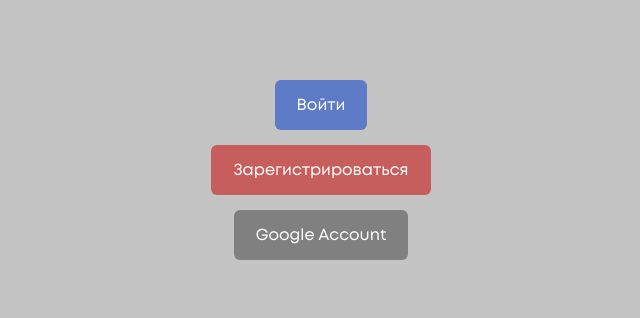
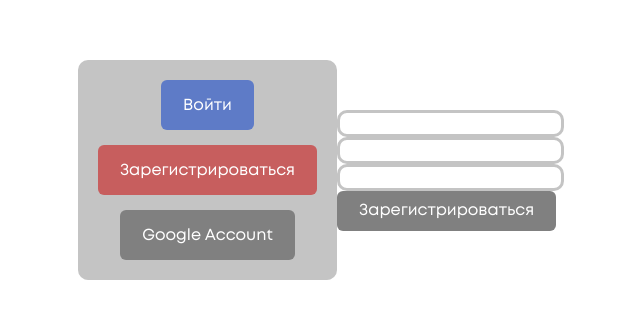
Before and after one commit to skranee/mappie, a React (Vite) app: page /auth in a window 1280 px wide. Shown: the part 230-548 px from the top of the page, without its empty margins (319-959 px from the left). Built offline with nearby package versions, Linux system fonts and the light colour scheme; no server answers.

Commit message:
feat: auth with email and password, navigation

```diff
--- a/src/assets/styles/global.css
+++ b/src/assets/styles/global.css
@@ -16,7 +16,7 @@
 }
 
 body {
-    background-color: var(--color-gray);
+    background-color: var(--color-white);
 }
 
 a {
--- a/src/components/Login/Login.tsx
+++ b/src/components/Login/Login.tsx
@@ -1,23 +1,81 @@
 import styles from './Login.module.css';
 import { Button } from '@/components/controls/Button/Button.tsx';
 import { useAuth } from '@/hooks/useAuth.ts';
+import { useAppDispatch } from '@/hooks/useAppDispatch.ts';
+import { useAppSelector } from '@/hooks/useAppSelector.ts';
+import { setSignMode } from '@/store/slices/AuthSlice.ts';
+import { type FormEvent, useState } from 'react';
+import { Input } from '@/components/controls/Input/Input.tsx';
 
 export const Login = () => {
-  const { signInWithGoogle } = useAuth();
+  const signMode = useAppSelector(state => state.auth.signMode);
+
+  const dispatch = useAppDispatch();
+  const { signInWithGoogle, signInWithPassword, signUpWithPassword } = useAuth();
+
+  const [email, setEmail] = useState('');
+  const [password, setPassword] = useState('');
+  const [confirmedPassword, setConfirmPassword] = useState('');
+
+  const setSignInMode = () => {
+    dispatch(setSignMode('signIn'));
+  };
+
+  const setSignUpMode = () => {
+    dispatch(setSignMode('signUp'));
+  };
+
+  const signIn = (event: FormEvent) => {
+    event.preventDefault();
+    signInWithPassword(email, password);
+  };
+
+  const signUp = (event: FormEvent) => {
+    if (password !== confirmedPassword) {
+      return;
+    }
+
+    event.preventDefault();
+    signUpWithPassword(email, password);
+  };
 
   return (
     <div className={styles.login}>
       <div className={styles.login__form}>
-        <Button version='blue' square={false} size='md'>
+        <Button version='blue' square={false} size='md' onClick={setSignInMode}>
           Войти
         </Button>
-        <Button version='red' square={false} size='md'>
+        <Button version='red' square={false} size='md' onClick={setSignUpMode}>
           Зарегистрироваться
         </Button>
         <Button version='gray-light' square={false} size='md' onClick={signInWithGoogle}>
           Google Account
         </Button>
       </div>
+      <form onSubmit={e => signIn(e)} className={styles.login__signContainer}>
+        {signMode === 'signIn' && signMode ? (
+          <>
+            <Input version='text' value={email} onChange={e => setEmail(e.target.value)} />
+            <Input version='text' value={password} onChange={e => setPassword(e.target.value)} />
+            <Button version='gray-light' square={false} size='sm' onClick={signIn}>
+              Войти
+            </Button>
+          </>
+        ) : (
+          <>
+            <Input version='text' value={email} onChange={e => setEmail(e.target.value)} />
+            <Input version='text' value={password} onChange={e => setPassword(e.target.value)} />
+            <Input
+              version='text'
+              value={confirmedPassword}
+              onChange={e => setConfirmPassword(e.target.value)}
+            />
+            <Button version='gray-light' square={false} size='sm' onClick={signUp}>
+              Зарегистрироваться
+            </Button>
+          </>
+        )}
+      </form>
     </div>
   );
 };
--- a/src/components/Sidebar/Sidebar.module.css
+++ b/src/components/Sidebar/Sidebar.module.css
@@ -30,6 +30,7 @@
     border-radius: 50%;
     width: 48px;
     height: 48px;
+    object-fit: cover;
 }
 
 .sidebar__main {
--- a/src/components/Sidebar/Sidebar.tsx
+++ b/src/components/Sidebar/Sidebar.tsx
@@ -71,8 +71,8 @@ export const Sidebar = () => {
             <img src={bookmarkColor === 'white' ? BookmarkWhite : BookmarkRed} alt='bookmark' />
           </Button>
         </div>
-        {email && avatar ? (
-          <img src={avatar} className={styles.sidebar__avatar} alt='avatar' />
+        {email ? (
+          <img src={avatar || '/logo.svg'} className={styles.sidebar__avatar} alt='avatar' />
         ) : (
           <Button version='gray-light' square={true} size='md' onClick={goToAuth}>
             <img src={Exit} alt='exit' />
--- a/src/components/controls/Input/Input.tsx
+++ b/src/components/controls/Input/Input.tsx
@@ -4,7 +4,7 @@ import type { InputHTMLAttributes } from 'react';
 import LensGray from '@/assets/icons/lens-gray.svg';
 
 interface Input extends InputHTMLAttributes<HTMLInputElement> {
-  version: 'search' | 'number';
+  version: 'search' | 'number' | 'text';
 }
 
 export const Input = ({ version = 'search', ...rest }: Input) => {
--- a/src/hooks/useAuth.ts
+++ b/src/hooks/useAuth.ts
@@ -1,12 +1,50 @@
 import { useAppDispatch } from '@/hooks/useAppDispatch.ts';
 import { setAvatar, setEmail } from '@/store/slices/UserSlice.ts';
-import { signInWithPopup } from 'firebase/auth';
+import {
+  signInWithPopup,
+  createUserWithEmailAndPassword,
+  signInWithEmailAndPassword,
+} from 'firebase/auth';
 import { auth, provider } from '@/firebase.ts';
 import { useNavigate } from 'react-router-dom';
 
 export const useAuth = () => {
   const dispatch = useAppDispatch();
   const navigate = useNavigate();
+
+  const signInWithPassword = (email: string, password: string) => {
+    signInWithEmailAndPassword(auth, email, password)
+      .then(userCredential => {
+        const user = userCredential.user;
+
+        const email = user.email;
+
+        dispatch(setEmail(email));
+        dispatch(setAvatar('./default_avatar.jpg'));
+
+        navigate('/');
+      })
+      .catch(error => {
+        console.log(error);
+      });
+  };
+
+  const signUpWithPassword = (email: string, password: string) => {
+    createUserWithEmailAndPassword(auth, email, password)
+      .then(userCredential => {
+        const user = userCredential.user;
+
+        const email = user.email;
+
+        dispatch(setEmail(email));
+        dispatch(setAvatar('./default_avatar.jpg'));
+
+        navigate('/');
+      })
+      .catch(error => {
+        console.error(error);
+      });
+  };
 
   const signInWithGoogle = () => {
     signInWithPopup(auth, provider)
@@ -29,5 +67,7 @@ export const useAuth = () => {
 
   return {
     signInWithGoogle,
+    signInWithPassword,
+    signUpWithPassword,
   };
 };
--- /dev/null
+++ b/src/store/slices/AuthSlice.ts
@@ -0,0 +1,20 @@
+import type { AuthSlice, SignMode } from '@/types/store/auth.ts';
+import { createSlice, type PayloadAction } from '@reduxjs/toolkit';
+
+const initialState: AuthSlice = {
+  signMode: undefined,
+};
+
+const authSlice = createSlice({
+  name: 'auth',
+  initialState,
+  reducers: {
+    setSignMode: (state, action: PayloadAction<SignMode>) => {
+      state.signMode = action.payload;
+    },
+  },
+});
+
+export const { setSignMode } = authSlice.actions;
+
+export default authSlice.reducer;
--- a/src/store/store.ts
+++ b/src/store/store.ts
@@ -1,11 +1,13 @@
 import { configureStore } from '@reduxjs/toolkit';
 import panelReducer from '@/store/slices/PanelSlice.ts';
 import userReducer from '@/store/slices/UserSlice.ts';
+import authReducer from '@/store/slices/AuthSlice.ts';
 
 export const store = configureStore({
   reducer: {
     panel: panelReducer,
     user: userReducer,
+    auth: authReducer,
   },
 });
 
--- /dev/null
+++ b/src/types/store/auth.ts
@@ -0,0 +1,5 @@
+export type SignMode = 'signIn' | 'signUp' | undefined;
+
+export interface AuthSlice {
+  signMode: SignMode;
+}
```
Also changed, not shown: public/default_avatar.jpg (added).
